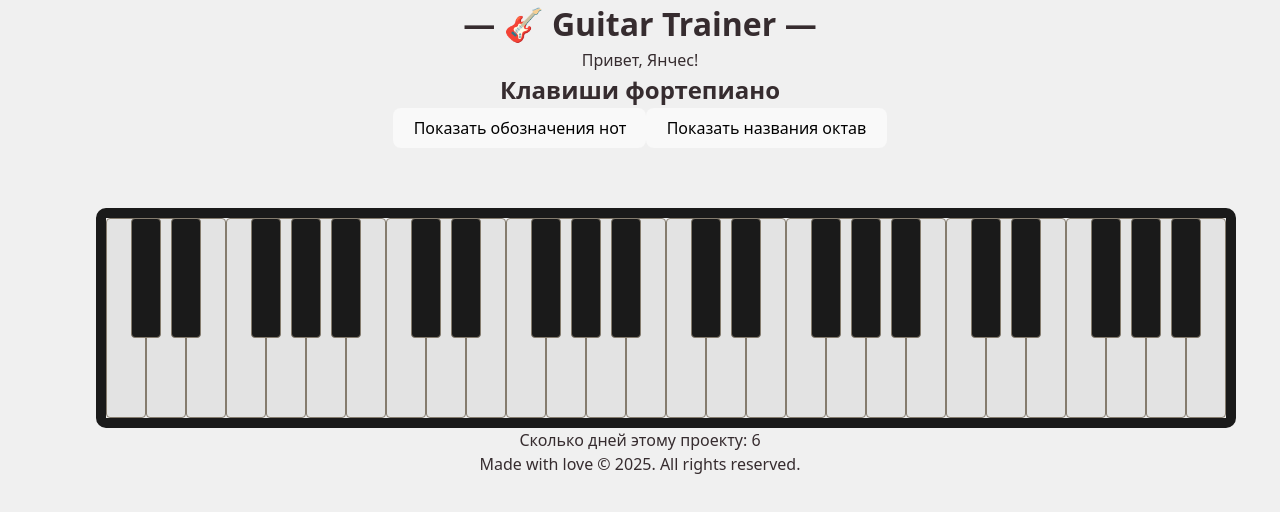
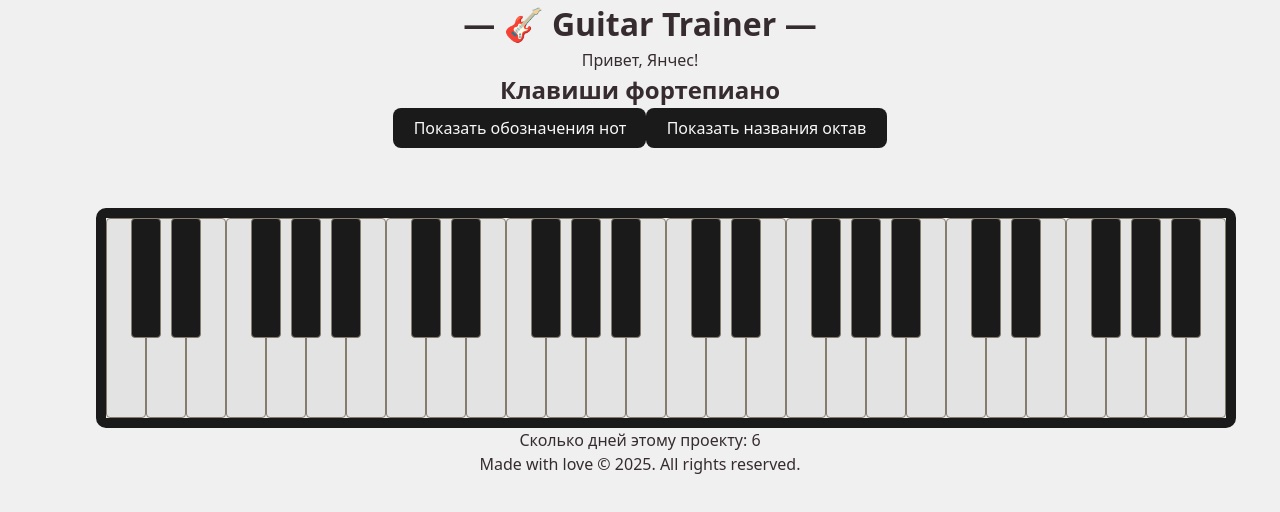
Before and after one commit to yanlogan/react-guitar-trainer, a React (Vite) app: page / in a window 1280 px wide. Shown: the top 512 px of the page. Built offline with nearby package versions, Linux system fonts and the light colour scheme.

Commit message:
fix: octave labels text color

```diff
--- a/src/components/PianoOctave/PianoOctave.scss
+++ b/src/components/PianoOctave/PianoOctave.scss
@@ -14,6 +14,10 @@
     align-items: center;
     width: 100%;
     color: $colorSecondary;
+
+    @media (prefers-color-scheme: light) {
+        color: $colorPrimary;
+    }
 }
 
 .PianoOctave__label::before,
@@ -22,6 +26,10 @@
     width: 1px;
     height: 70%;
     background-color: $colorSecondary;
+
+    @media (prefers-color-scheme: light) {
+        background-color: $colorPrimary;
+    }
 }
 
 .PianoOctave__label::before {
--- a/src/styles/_global.scss
+++ b/src/styles/_global.scss
@@ -79,7 +79,8 @@ button {
   font-size: 1em;
   font-weight: 500;
   font-family: inherit;
-  background-color: $btnColor;
+  color: $btnColor;
+  background-color: $btnColorLight;
   transition: all 0.25s;
 
   &:hover {
@@ -93,7 +94,8 @@ button {
   }
 
   @media (prefers-color-scheme: light) {
-    background-color: $btnColorLight;
+    color: $btnColorLight;
+    background-color: $btnColor;
   }
 }
 
```
